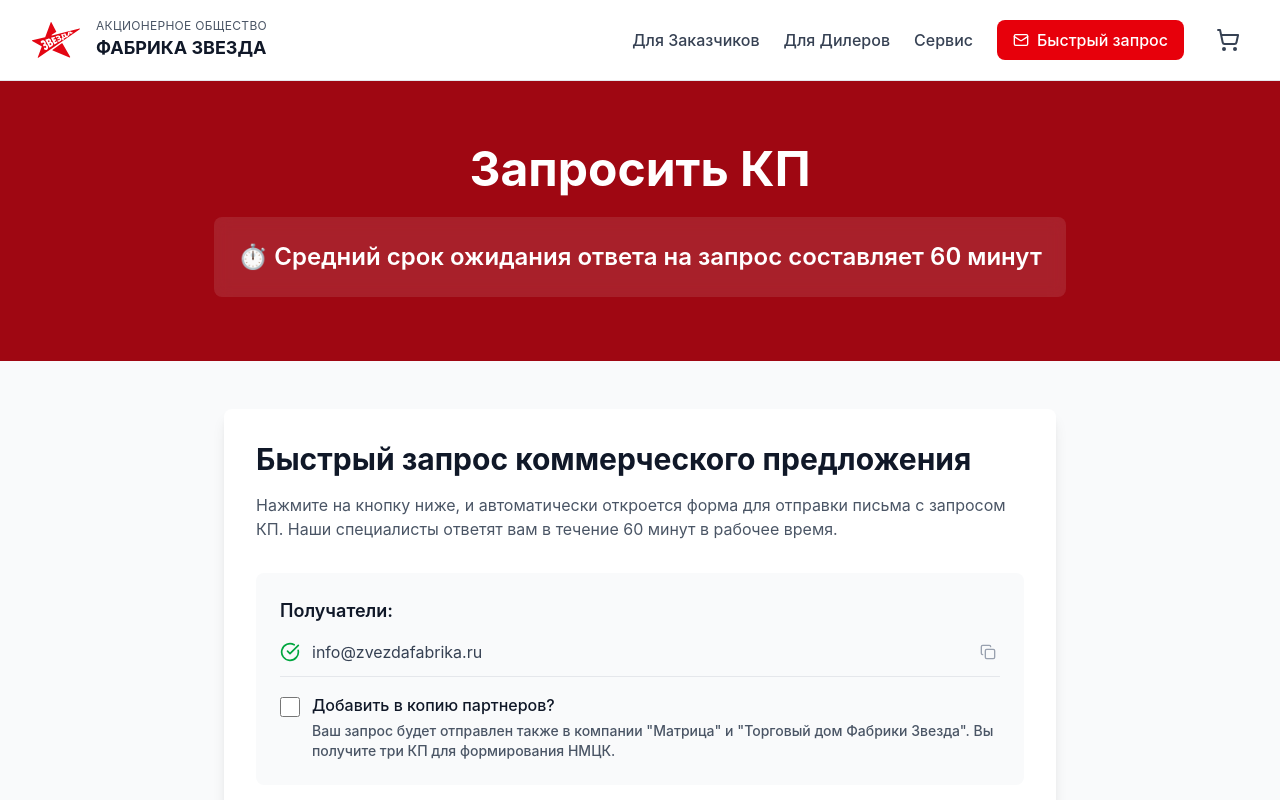
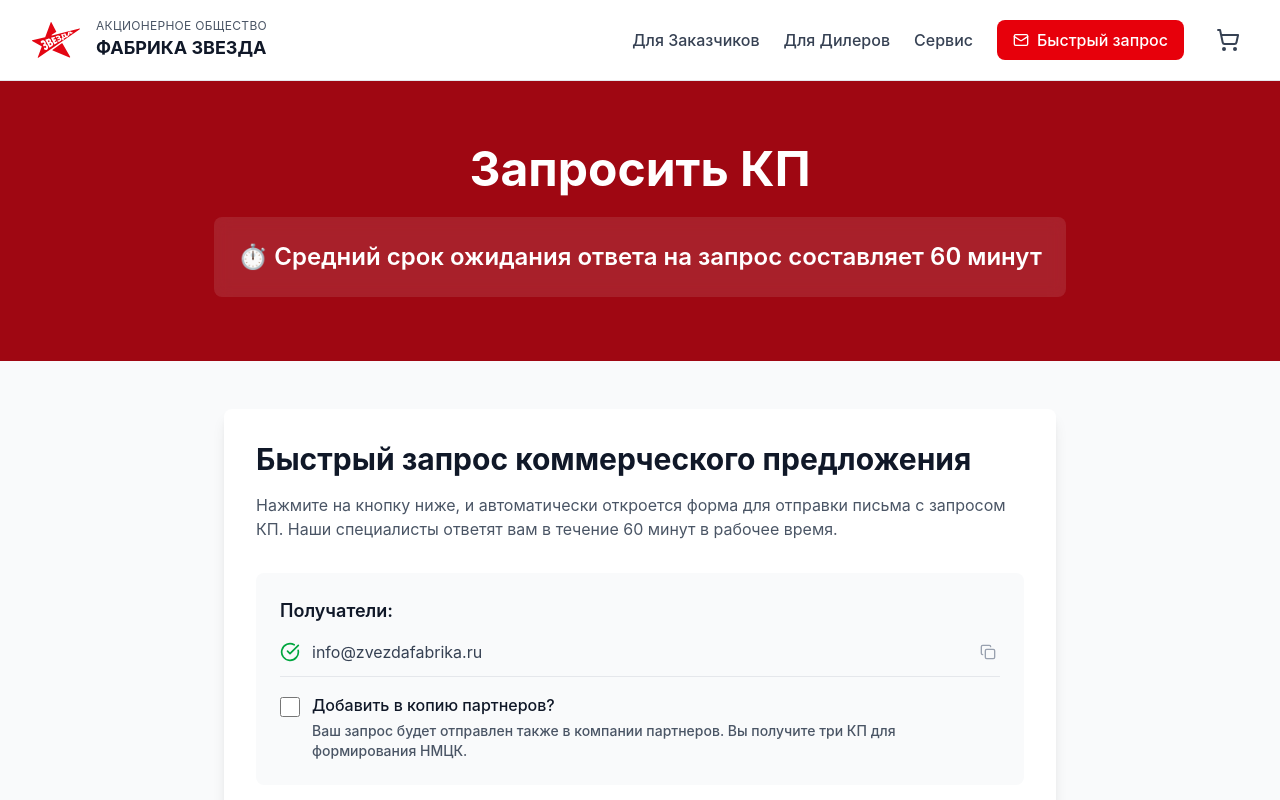
Before and after one commit to MatrixBiz/landing-page, a React (Vite) app: page /request-quote in a window 1280 px wide. Shown: the top 800 px of the page. Built offline with nearby package versions, Linux system fonts and the light colour scheme.

Commit message:
Company names removed

```diff
--- a/src/app/pages/customers/RequestQuotePage.tsx
+++ b/src/app/pages/customers/RequestQuotePage.tsx
@@ -109,8 +109,7 @@
                                         </span>
                                         <p className="text-sm text-gray-600 mt-1">
                                             Ваш запрос будет отправлен также в
-                                            компании "Матрица" и "Торговый дом
-                                            Фабрики Звезда". Вы получите три КП
+                                            компании партнеров. Вы получите три КП
                                             для формирования НМЦК.
                                         </p>
                                     </div>
```
